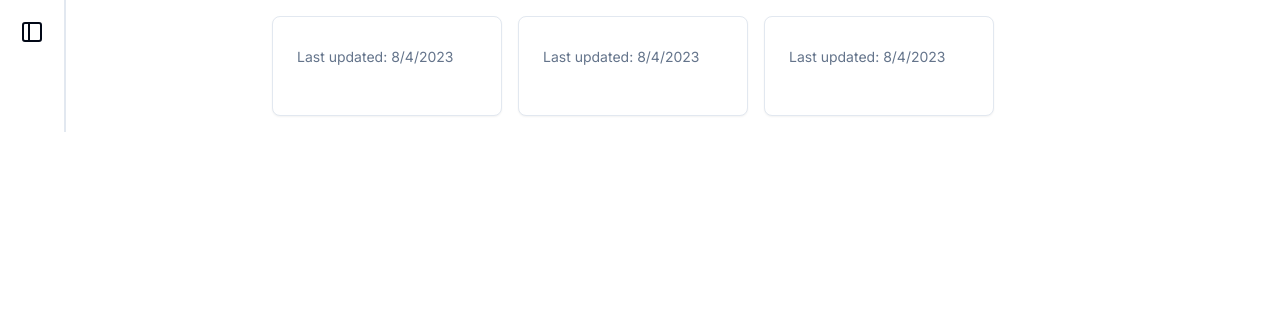
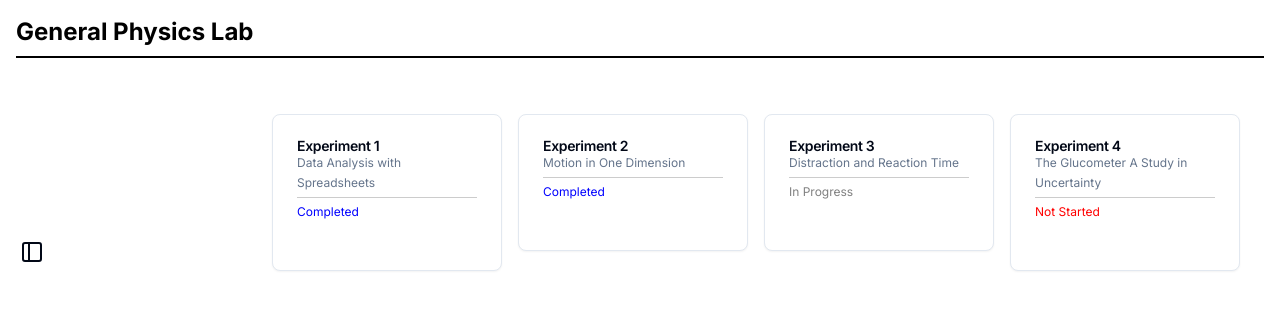
Before and after one commit to cyu60/lab-copilot, a Next.js app: page /note-taker/courseDash in a window 1280 px wide. Shown: the top 310 px of the page. Built offline with nearby package versions, Linux system fonts and the light colour scheme.

Commit message:
beautified

```diff
--- a/app/note-taker/courseDash/page.tsx
+++ b/app/note-taker/courseDash/page.tsx
@@ -1,18 +1,8 @@
 'use client'
-import axios from "axios";
-import { Button } from "@/components/ui/button";
-import { FC, useEffect } from "react";
+import { useEffect } from "react";
 import {
   SidebarIcon,
 } from "../../../node_modules/lucide-react";
-import ReactMarkdown from "react-markdown";
-import remarkGfm from "remark-gfm";
-import { DragDropContext, Droppable, Draggable } from "react-beautiful-dnd";
-import {
-  ChatCompletionRequestMessage,
-  ChatCompletionRequestMessageRoleEnum,
-} from "openai";
-import { ToastContainer, toast } from "react-toastify";
 import "react-toastify/dist/ReactToastify.css";
 
 import React, { useState } from "react";
@@ -23,24 +13,26 @@ import {
   SheetTitle,
   SheetTrigger,
 } from "@/components/ui/sheet";
-import { UserButton } from "@clerk/nextjs";
-import { jsPDF } from "jspdf";
 import {
   Card,
   CardContent,
   CardDescription,
-  CardFooter,
   CardHeader,
   CardTitle,
 } from "@/components/ui/card";
-//import Navbar from "@/components/Navbar";
-//import Sidebar from "@/components/Sidebar";
-import Empty from "@/components/Empty";
-import { dummyNotes } from "../dummynotes";
-// import Note from "./page"
-import { Note } from "../page";
+// import { Note } from "../page";
 import Link from "next/link";
-import { dummyConversation, sections } from ".././constants";
+import { sections } from ".././constants";
+
+export type Note = {
+  id: number;
+  text: string;
+  editing: boolean;
+  name?: string;
+  updatedAt?: Date;
+  completed?: "completed" | "inProgress" | "notCompleted";
+};
+
 
 type NotebookPreviewProps = {
   notebooks: Note[];
@@ -58,13 +50,35 @@ const NotebookPreview: React.FC<NotebookPreviewProps> = ({ notebooks }) => {
 
 
 
+// Inside the NotebookCard component
 const NotebookCard: React.FC<{ notebook: Note }> = ({ notebook }) => {
+  // Array of unique names for each card
+  const experimentTitles = [
+    "Data Analysis with Spreadsheets",
+    "Motion in One Dimension",
+    "Distraction and Reaction Time",
+    "The Glucometer A Study in Uncertainty",
+    // Add more titles as needed
+  ];
+
+  // Use the title based on the notebook's position in the array
+  const title = experimentTitles[notebook.id - 1];
+
   return (
     <Link href={`/notebook/${notebook.id}`}>
       <Card>
         <CardHeader>
-          <CardTitle>{notebook.name}</CardTitle>
-          <CardDescription>Last updated: {new Date(notebook.updatedAt!).toLocaleDateString()}</CardDescription>
+          <div>
+            <CardTitle style={{ fontSize: '14px' }}>{`Experiment ${notebook.id}`}</CardTitle>
+            {/* Add a line to divide the completion status and the experiment name */}
+            {/* Display the title under the experiment number */}
+            <CardDescription style={{ fontSize: '12px' }}>{title}</CardDescription>
+            {/* Display completion status with different colors */}
+            <div style={{ borderBottom: '1px solid #ccc', margin: '4px 0' }}></div>
+            <CardDescription style={{ fontSize: '12px', color: getCompletionStatusColor(notebook.completed) }}>
+              {getCompletionStatusText(notebook.completed)}
+            </CardDescription>
+          </div>
         </CardHeader>
         <CardContent>
           {/* Add additional notebook details here */}
@@ -74,26 +88,64 @@ const NotebookCard: React.FC<{ notebook: Note }> = ({ notebook }) => {
   );
 };
 
+// Helper function to get completion status text
+const getCompletionStatusText = (status: Note["completed"]): string => {
+  if (status === "completed") {
+    return 'Completed';
+  } else if (status === "inProgress") {
+    return 'In Progress';
+  } else {
+    return 'Not Started';
+  }
+};
+
+// Helper function to get completion status color
+const getCompletionStatusColor = (status: Note["completed"]): string => {
+  if (status === "completed") {
+    return 'blue'; // Completed is blue
+  } else if (status === "inProgress") {
+    return 'gray'; // In Progress is gray
+  } else {
+    return 'red'; // Not Completed is red
+  }
+};
+
+
 export const dumNotes: Note[] = [
   {
     id: 1,
     text: "placed the weight at the top of the incline\n\nused stopwatch and tape measure\n\nnoticed a change in velocity with different weights",
     editing: false,
     updatedAt: new Date(),
+    name: "Data Analysis with Spreadsheets",
+    completed: "completed", // Set completed to true for the first experiment
   },
   {
     id: 2,
     text: "placed the weight at the top of the incline\n\nused stopwatch and tape measure\n\nnoticed a change in velocity with different weights",
     editing: false,
     updatedAt: new Date(),
+    name: "Motion in One Dimension",
+    completed: "completed", // Set completed to false for the second experiment
   },
   {
     id: 3,
     text: "placed the weight at the top of the incline\n\nused stopwatch and tape measure\n\nnoticed a change in velocity with different weights",
     editing: false,
     updatedAt: new Date(),
+    name: "Distraction and Reaction Time",
+    completed: "inProgress", // Set completed to true for the third experiment
+  },
+  {
+    id: 4,
+    text: "placed the weight at the top of the incline\n\nused stopwatch and tape measure\n\nnoticed a change in velocity with different weights",
+    editing: false,
+    updatedAt: new Date(),
+    name: "The Glucometer A Study in Uncertainty",
+    completed: "notCompleted", // Set completed to true for the third experiment
   },
 ];
+
 
 const Sidebar: React.FC = () => {
   return (
@@ -102,11 +154,6 @@ const Sidebar: React.FC = () => {
         <SidebarIcon />
       </SheetTrigger>
       <SheetContent side={"left"}>
-        <SheetHeader>
-          <Link href="note-taker/courseDash">
-              <SheetTitle>General Physics</SheetTitle>
-          </Link>
-        </SheetHeader>
         <div className=" p-4">
           {sections.map((section, idx) => (
             <div key={idx} className="flex flex-col pb-2">
@@ -135,17 +182,21 @@ const Sidebar: React.FC = () => {
   );
 };
 
+// ... (previous imports)
+
+// Dashboard component
 export default function Dashboard() {
   const [notebooks, setNotebooks] = useState<Note[]>([]);
   const [isLoading, setIsLoading] = useState(true);
 
   useEffect(() => {
     const fetchNotebooks = async () => {
-      // const res = await fetch('/api/getNotebooks');
-      // const body = await res.json();
-      setNotebooks(notebooks);
+      // Fetch notebooks from the API or another source
+      // For now, using the hardcoded data dumNotes
+      setNotebooks(dumNotes);
       setIsLoading(false);
     };
+
     if (typeof window !== "undefined") {
       fetchNotebooks();
     }
@@ -153,18 +204,24 @@ export default function Dashboard() {
 
   return (
     <div className="h-full relative">
-       <div className="absolute left-5 h-full border-r-2 pr-5 pt-5">
-          <Sidebar></Sidebar>
-        </div>
-      <div className="hidden h-full md:flex md:flex-col md:fixed md:inset-y-0 z-[80] bg-goodpink">
+      <div className="bg-goodpink p-4 mb-4 text-white">
+        <Link href="../note-taker">
+          <h1 className="text-2xl font-bold text-black">
+            General Physics Lab
+          </h1>
+        </Link>
+        {/* Add a line below the title */}
+        <div className="border-b-2 border-black my-2"></div>
+      </div>
+      <div className="absolute left-5 h-full pr-5 pt-5 flex items-center"> {/* Add flex and items-center to center the Sidebar and the vertical line */}
+        {/* Add a black vertical line extending downward */}
+
+        {/* Render the Sidebar component */}
+        <Sidebar />
+      </div>
+      <main className="w-full md:pl-64 flex justify-center items-center"> {/* Add flex and justify-center to center the content */}
         <div>
-          {/* <Sidebar></Sidebar> */}
-        </div>
-      </div>
-      <main className="md:pl-64">
-        {/* <Navbar></Navbar> */}
-        <div>
-        <NotebookPreview notebooks={dumNotes} />
+          <NotebookPreview notebooks={dumNotes} />
         </div>
       </main>
     </div>
```
